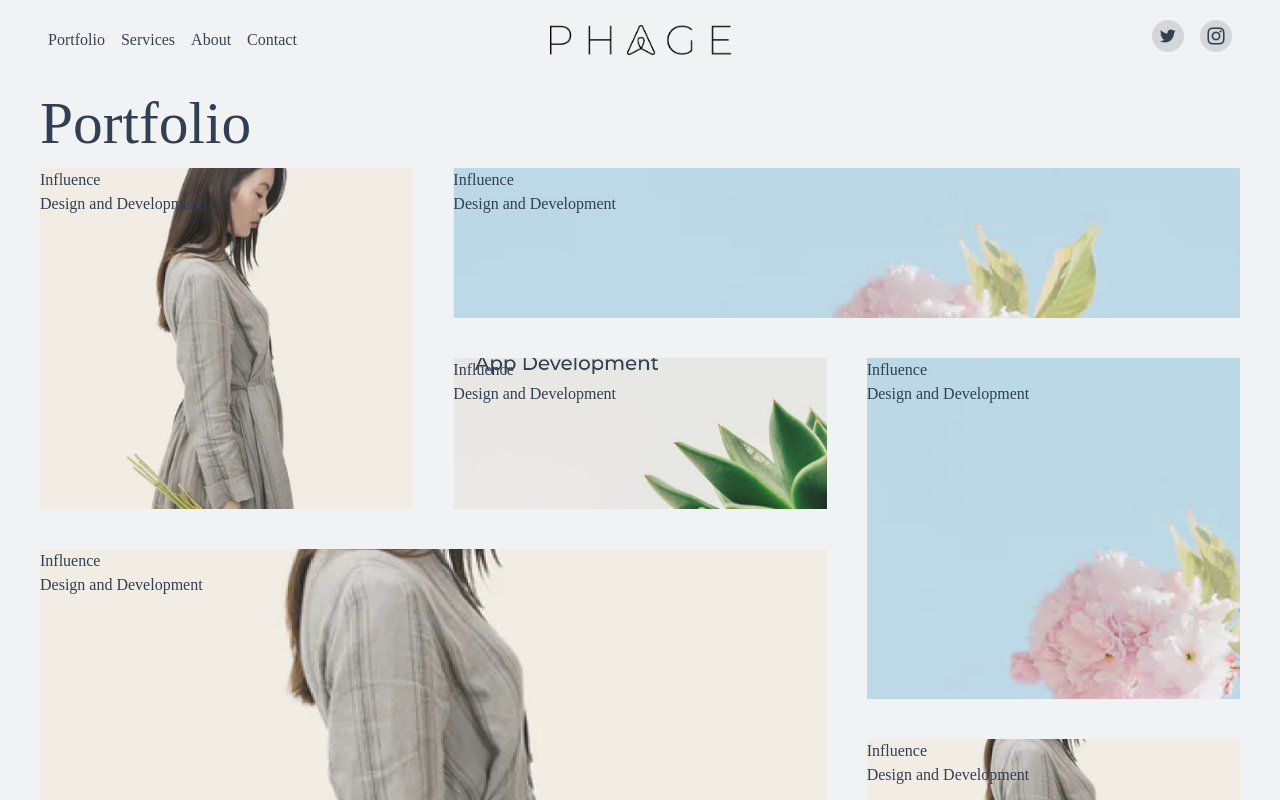
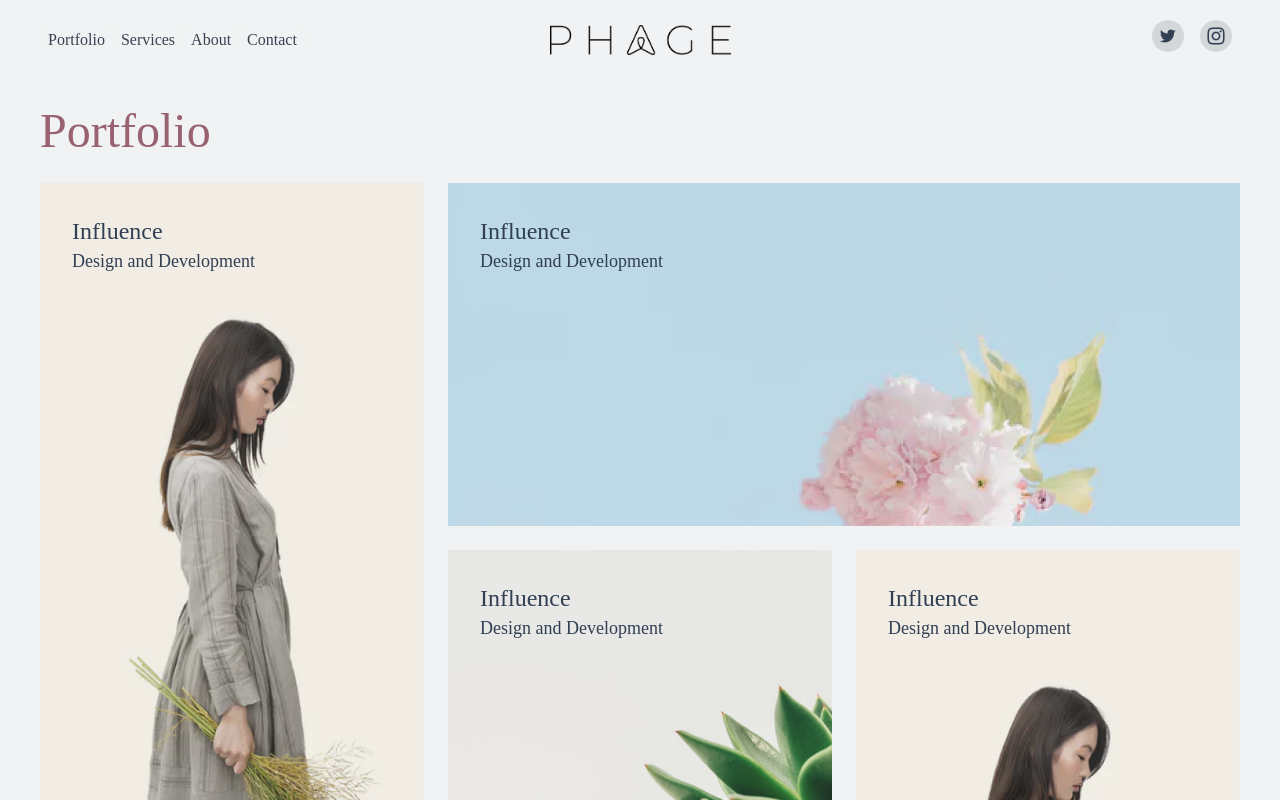
Before and after one commit to Omicrxn/phage-website, a Next.js app: page /portfolio in a window 1280 px wide. Shown: the top 800 px of the page. Built offline with nearby package versions, Linux system fonts and the light colour scheme; a web font is replaced by a local one.

Commit message:
Portfolio finished

```diff
--- a/components/Card.js
+++ b/components/Card.js
@@ -1,18 +1,28 @@
 import React from "react";
 import Image from "next/image";
+
 const Card = (props) => {
   return (
-    <div className="relative overflow-hidden w-full h-full">
+    <div className="relative w-full h-full \">
+      <img
+          src={props.path}
+          alt={props.title}
+          width={props.width}
+          height={props.height}
+          className="object-cover w-full h-full"/>
 
-        {/* <img
-          src={props.path}
-          alt=""
-          className=" object-fill"/> */}
+      {/* <Image
+        src={props.path}
+        width={props.width}
+        height={props.height}
+        layout="responsive"
+        objectFit="cover"
+        quality={100}
+      /> */}
 
-        <Image src={props.path} objectFit="cover" layout="fill"/>
-      <div className="absolute top-0 bg-transparent">
-        <h2 className="bg-transparent">{props.title}</h2>
-        <h3 className="bg-transparent">{props.subtitle}</h3>
+      <div className=" p-8 absolute top-0 bg-transparent">
+        <h2 className=" text-2xl text-phage-dark bg-transparent">{props.title}</h2>
+        <h3 className=" text-lg text-phage-dark bg-transparent">{props.subtitle}</h3>
       </div>
     </div>
   );
--- a/pages/portfolio.js
+++ b/pages/portfolio.js
@@ -4,26 +4,26 @@ import styles from "../styles/Home.module.css";
 
 export default function Portfolio() {
   return (
-    <div className="h-full w-full">
+    <div className="w-full">
       <Head>
         <title>Create Next App</title>
         <link rel="icon" href="/favicon.ico" />
       </Head>
-      <h1 className={styles.title}>Portfolio</h1>
+      <h2 className="my-7 text-5xl font-header font-normal text-phage-primary">Portfolio</h2>
 
+      <div className="w-full my-6 grid grid-cols-1 gap-y-6 md:grid-cols-3 md:grid-rows-4 md:gap-6">
 
-
-      <div className="grid grid-cols-1 md:grid-cols-3 md:grid-rows-4 gap-y-5 md:gap-10 h-full w-full">
-        <div className="md:row-span-2 md:col-span-1  bg-gray-500">
-        {<Card
+        <div className=" md:row-span-2 md:col-span-1 ">
+          <Card
             title="Influence"
             subtitle="Design and Development"
             path="/images/pc.png"
             width="300"
             height="600"
-          />}
+          />
+
         </div>
-        <div className="md:col-span-2 md:row-span-1    bg-gray-500">
+        <div className="bg-gray-500 md:row-span-1 md:col-span-2">
           <Card
             title="Influence"
             subtitle="Design and Development"
@@ -32,8 +32,8 @@ export default function Portfolio() {
             height="300"
           />
         </div>
-        <div className="md:col-span-1 md:row-span-1  bg-gray-500">
-          <Card
+        <div className=" bg-gray-500 md:row-span-1 md:col-span-1">
+        <Card
             title="Influence"
             subtitle="Design and Development"
             path="/images/pc3.png"
@@ -41,7 +41,66 @@ export default function Portfolio() {
             height="300"
           />
         </div>
-        <div className="md:col-span-1 md:row-span-2   bg-gray-500">
+        <div className="bg-gray-500 md:row-span-2 md:col-span-1">
+        <Card
+            title="Influence"
+            subtitle="Design and Development"
+            path="/images/pc.png"
+            width="300"
+            height="600"
+          />
+        </div>
+        <div className="bg-gray-500 md:row-span-2 md:col-span-2">
+        <Card
+            title="Influence"
+            subtitle="Design and Development"
+            path="/images/pc4.png"
+            width="600"
+            height="600"
+          />
+        </div>
+        <div className=" bg-gray-500 md:row-span-1 md:col-span-1">
+        <Card
+            title="Influence"
+            subtitle="Design and Development"
+            path="/images/pc3.png"
+            width="300"
+            height="300"
+          />
+        </div>
+
+      </div>
+      {/* <div className="grid grid-cols-1 md:grid-cols-3 md:grid-rows-2 h-full w-full">
+        <div className="md:row-span-2 md:col-span-1">
+          <Card
+            title="Influence"
+            subtitle="Design and Development"
+            path="/images/pc.png"
+            width="300"
+            height="600"
+          />
+        </div>
+
+        <div className="md:row-span-1 md:col-span-2">
+          <Card
+            title="Influence"
+            subtitle="Design and Development"
+            path="/images/pc2.png"
+            width="600"
+            height="300"
+          />
+        </div>
+<div className="md:row-span-1 md:col-span-2">
+          <Card
+            title="Influence"
+            subtitle="Design and Development"
+            path="/images/pc3.png"
+            width="600"
+            height="300"
+          />
+        </div>
+
+                <div className="md:row-span-2 md:col-span-1">
           <Card
             title="Influence"
             subtitle="Design and Development"
@@ -50,8 +109,8 @@ export default function Portfolio() {
             height="600"
           />
         </div>
-        <div className="md:row-span-2 md:col-span-2   bg-gray-500">
-        <Card
+        <div className="md:row-span-2 md:col-span-2">
+          <Card
             title="Influence"
             subtitle="Design and Development"
             path="/images/pc.png"
@@ -59,8 +118,8 @@ export default function Portfolio() {
             height="600"
           />
         </div>
-        <div className="md:row-span-1 md:col-span-1    bg-gray-500">
-        <Card
+        <div className="md:row-span-1 md:col-span-1">
+          <Card
             title="Influence"
             subtitle="Design and Development"
             path="/images/pc.png"
@@ -68,8 +127,7 @@ export default function Portfolio() {
             height="300"
           />
         </div>
-
-      </div>
+      </div> */}
     </div>
   );
 }
--- a/styles/globals.css
+++ b/styles/globals.css
@@ -93,24 +93,22 @@ h1 {
   font-size: var(--responsive);
   line-height: 150%;
   opacity: 1;
+  color: var(--phage-dark);
 }
+
+/* h2{
+  font-family: "Montserrat";
+  font-weight: 400;
+  --max-size: 48;
+  --min-size: 25;
+  font-size: var(--responsive);
+  line-height: 150%;
+  opacity: 1;
+  color: var(--phage-dark);
+} */
 .nav-text {
   font-family: "Orkney";
   font-size: 1em;
   font-weight: 400;
   font-style: normal;
 }
-
-/* .custom-img {
-  object-fit: contain;
-  width: 100% !important;
-  position: relative !important;
-  height: unset !important;
-}
-
-.unset-img {
-  width: 100%;
-}
-.unset-img > div {
-  position: unset !important;
-} */
```
Also changed, not shown: public/images/pc3.png, public/images/pc4.png (added).
